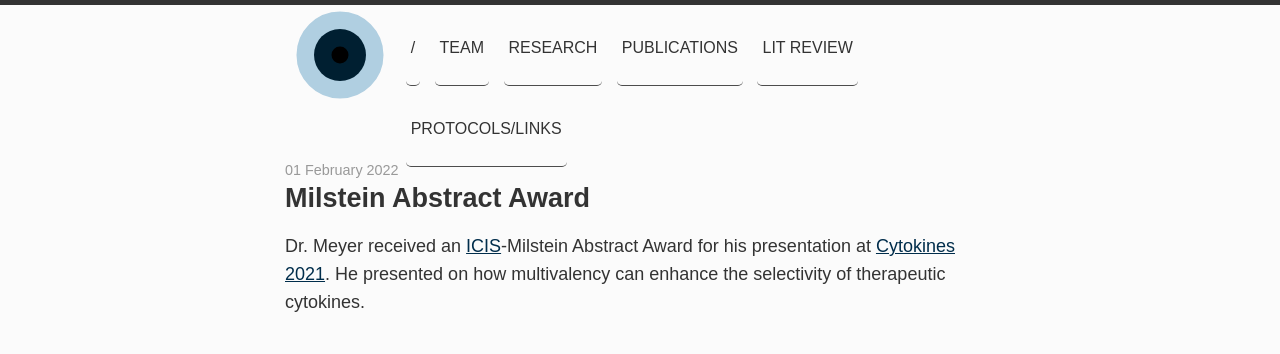
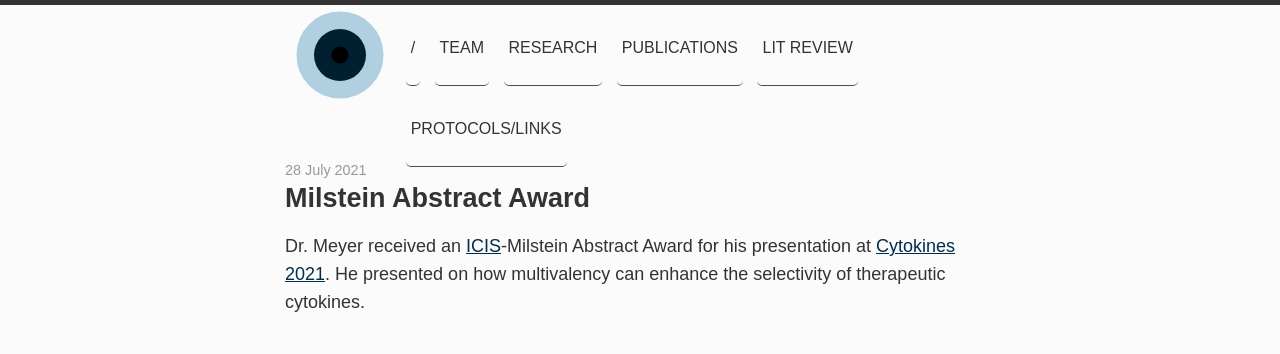
Before and after one commit to meyer-lab/asmlab.org, a Jekyll site: the page built from _posts/news/2021-07-28-Milstein-Award.md, in a window 1280 px wide. Shown: the top 354 px of the page. Built offline with Jekyll 4.4.1, drawn with Linux system fonts in a browser that asks for light colours; some web fonts are replaced.

Commit message:
Fix Milstein date

```diff
--- a/_posts/news/2021-07-28-Milstein-Award.md
+++ b/_posts/news/2021-07-28-Milstein-Award.md
@@ -1,7 +1,7 @@
 ---
 layout: post
 title:  Milstein Abstract Award
-date:   2022-02-01 00:00:01
+date:   2021-07-28 00:00:01
 categories: news
 ---
 Dr. Meyer received an [ICIS](https://cytokinesociety.org)-Milstein Abstract Award for his presentation at [Cytokines 2021](https://cardiff.cytokinesociety.org). He presented on how multivalency can enhance the selectivity of therapeutic cytokines.
```
